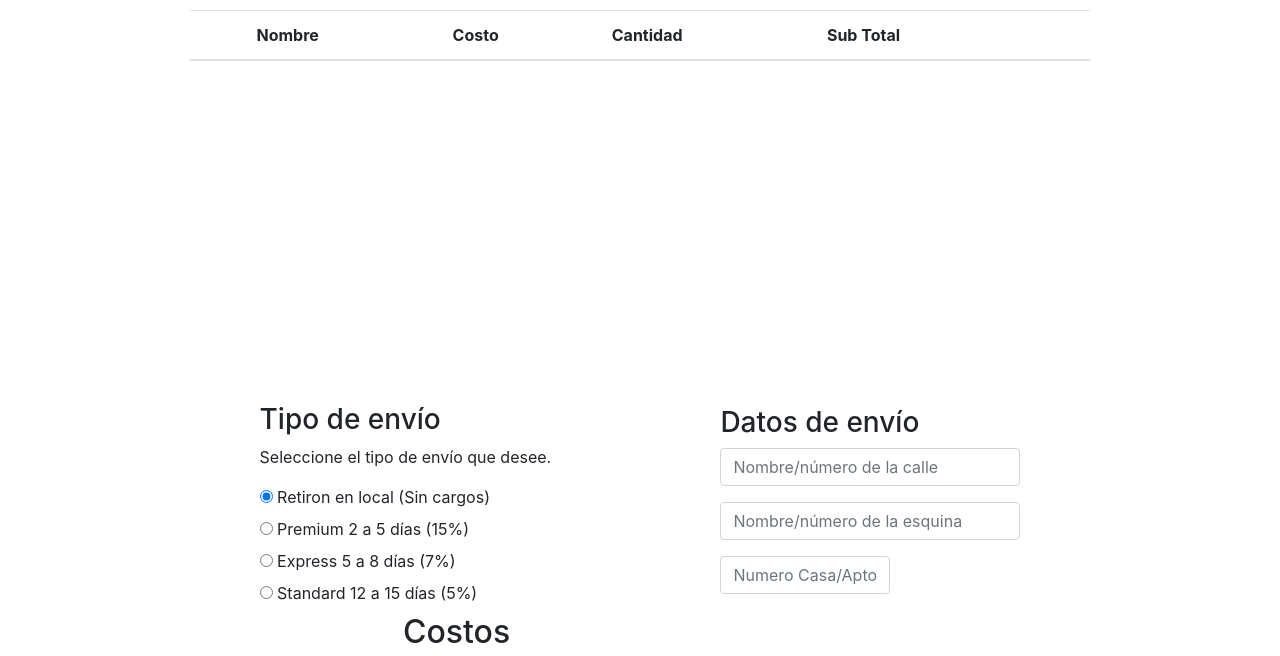
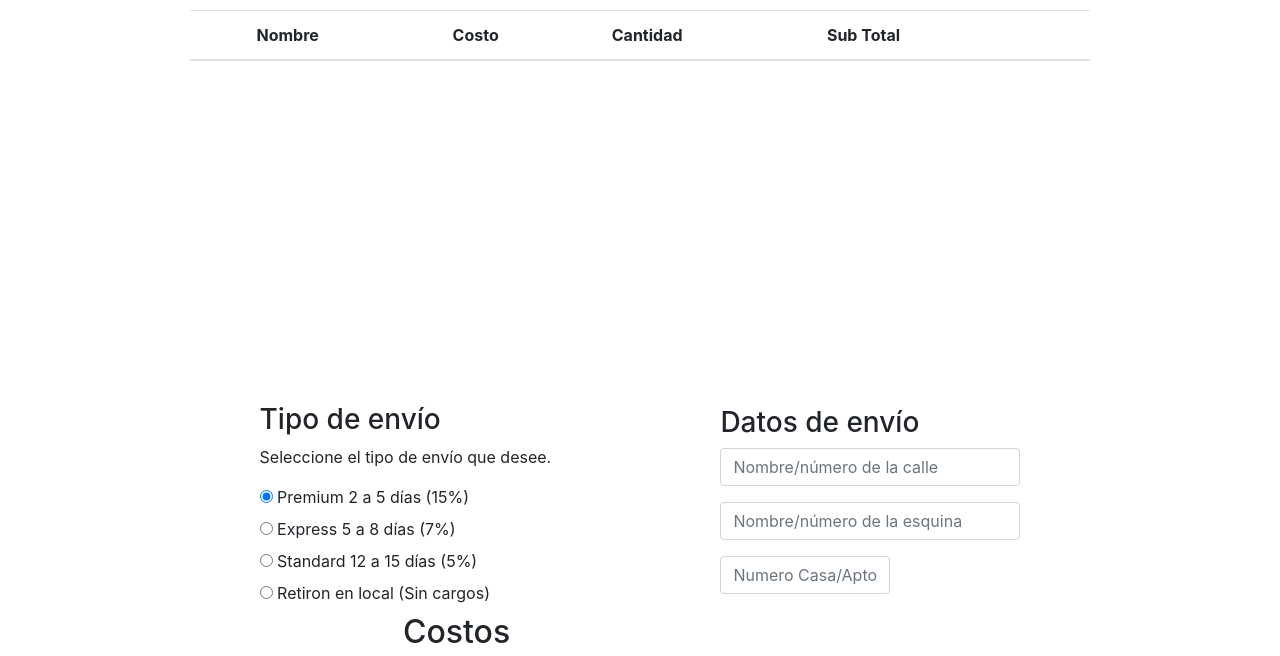
Before and after one commit to ycabrera90/Obligatorio_JAP, a plain HTML site: page cart.html in a window 1280 px wide. Shown: the part 136-792 px from the top of the page. Drawn offline with Linux system fonts and the light colour scheme; no server answers.

Commit message:
modificaciones en el carrito

```diff
--- a/cart.html
+++ b/cart.html
@@ -103,12 +103,8 @@
             <h3>Tipo de envío</h2>
               <p>Seleccione el tipo de envío que desee.</p>
               <form>
-                <div class="radio disabled">
-                  <label><input type="radio" name="tipo_envio" value="0" onclick="javascript:updateMyBill()" checked>
-                    Retiron en local (Sin cargos)</label>
-                </div>
                 <div class="radio">
-                  <label><input type="radio" name="tipo_envio" value="0.15" onclick="javascript:updateMyBill()">
+                  <label><input type="radio" name="tipo_envio" value="0.15" onclick="javascript:updateMyBill()" checked>
                     Premium 2 a 5 días (15%)</label>
                 </div>
                 <div class="radio">
@@ -118,6 +114,10 @@
                 <div class="radio disabled">
                   <label><input type="radio" name="tipo_envio" value="0.05" onclick="javascript:updateMyBill()">
                     Standard 12 a 15 días (5%)</label>
+                </div>
+                <div class="radio disabled">
+                  <label><input type="radio" name="tipo_envio" value="0" onclick="javascript:updateMyBill()" >
+                    Retiron en local (Sin cargos)</label>
                 </div>
               </form>
           </div>
--- a/js/cart.js
+++ b/js/cart.js
@@ -52,8 +52,6 @@ function updateMyBill(atrib=false,art=false){
             // elimino el producto seleccionado
             myBoughtaArticles.splice(art,1)
             showMyBoughtaArticles(myBoughtaArticles)
-
-
         }
         else{
             // actualizo la cantidad en el articulo cambiado
@@ -82,7 +80,7 @@ function buy(){
     casa = document.getElementById('apto').value;
 
     // detecto si la compra tiene retiro en el local
-    if (readTipoEnvio()==0){
+    if (!(readTipoEnvio()==0)){
         console.log('primero')
         // chequeo si existen campos vacios en los datos del envio
         if(!(direccion&&esquina&&casa)){
```
